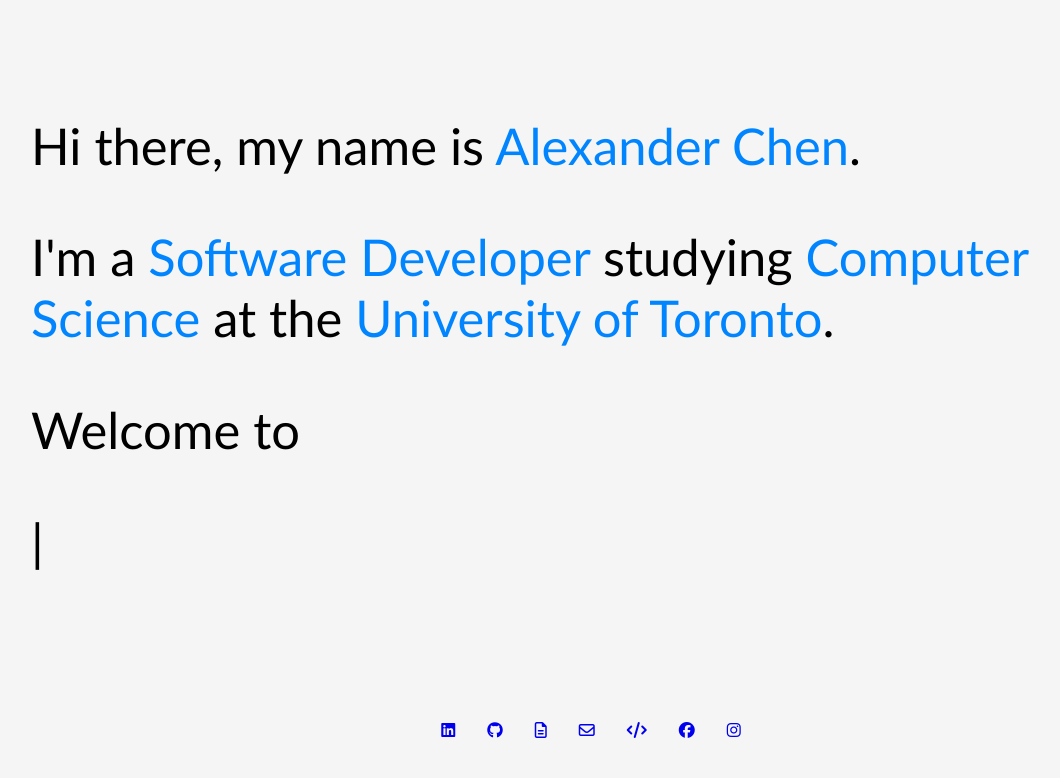
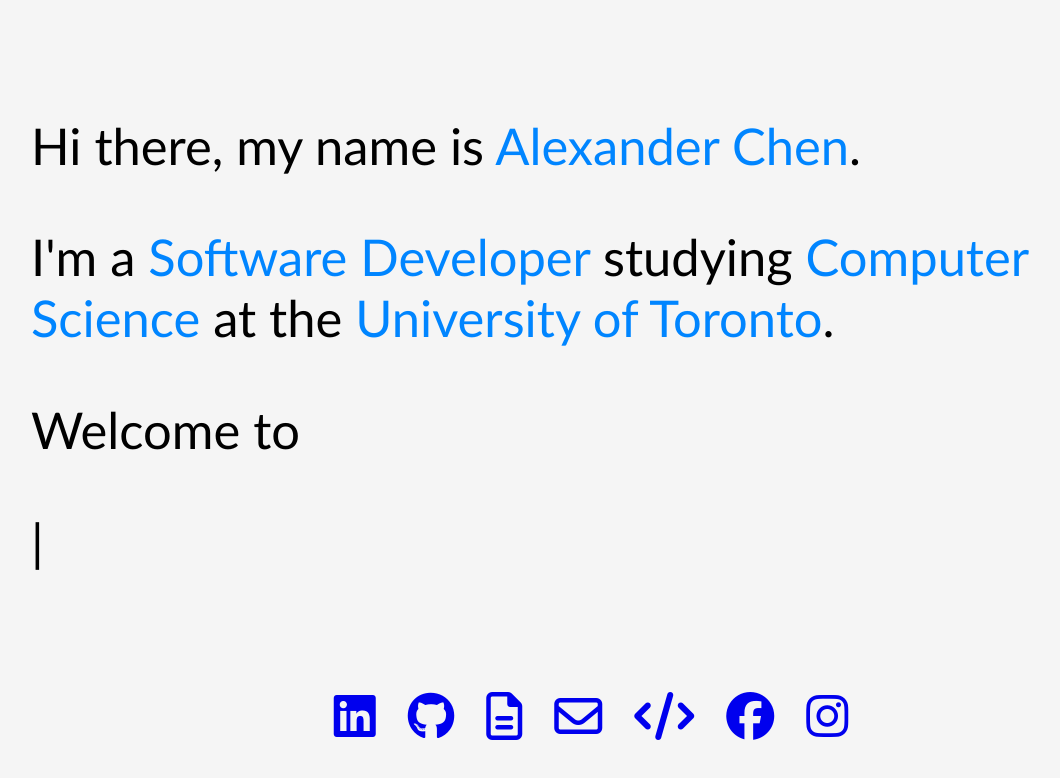
Before and after one commit to AlexXuChen/AlexXuChen.github.io, a React (Create React App) app: page / in a window 1280 px wide. Shown: the top 778 px of the page, without its empty margins (33-1093 px from the left). Built offline with nearby package versions, Linux system fonts and the light colour scheme.

Commit message:
added react bootstrap

```diff
--- a/package.json
+++ b/package.json
@@ -7,6 +7,7 @@
     "@testing-library/react": "^9.3.2",
     "@testing-library/user-event": "^7.1.2",
     "react": "^16.13.1",
+    "react-bootstrap": "^1.3.0",
     "react-dom": "^16.13.1",
     "react-scripts": "3.4.3",
     "react-scroll": "^1.8.1",
--- a/src/App.js
+++ b/src/App.js
@@ -2,6 +2,7 @@
 import './App.css';
 import Links from "./pages/links"
 import Intro from "./pages/intro"
+import Projects from "./pages/projects"
 
 function App() {
   return (
--- a/src/pages/links.js
+++ b/src/pages/links.js
@@ -9,25 +9,25 @@
      <div id="links">
         <div className="links">
           <a href="https://www.linkedin.com/in/alexander-xu-chen/" target="_blank" rel="noopener noreferrer">
-            <i class="fab fa-linkedin text-light"></i>
+            <i class="fab fa-linkedin fa-3x"></i>
           </a>
           <a href="https://github.com/AlexXuChen/" target="_blank" rel="noopener noreferrer">
-            <i className="fab fa-github text-light"></i>
+            <i className="fab fa-github fa-3x"></i>
           </a>
           <a href="https://drive.google.com/file/d/1P7TS9SrixlECz5mv2zvhw4HBp-clj-j4/view?usp=sharing" target="_blank" rel="noopener noreferrer">
-            <i class="far fa-file-alt text-light"></i>
+            <i class="far fa-file-alt fa-3x"></i>
           </a>
           <a href="mailto:alexxu.chen@mail.utoronto.ca" target="_blank" rel="noopener noreferrer">
-            <i class="far fa-envelope text-light"></i>
+            <i class="far fa-envelope fa-3x"></i>
           </a>
           <a href="https://devpost.com/AlexXuChen" target="_blank" rel="noopener noreferrer">
-            <i class='fas fa-code text-light'></i>
+            <i class='fas fa-code fa-3x'></i>
           </a>
           <a href="https://www.facebook.com/people/Alex-Chen/100005588077292" target="_blank" rel="noopener noreferrer">
-            <i class='fab fa-facebook text-light'></i>
+            <i class='fab fa-facebook fa-3x'></i>
           </a>
-          <a href="https://instagram.com/alexxuchen/" target="_blank">
-            <i class="fab fa-instagram text-light"></i>
+          <a href="https://www.instagram.com/cookingcuzcovid/" target="_blank">
+            <i class="fab fa-instagram fa-3x"></i>
           </a>
         </div>
       </div>
--- a/src/pages/projects.js
+++ b/src/pages/projects.js
@@ -6,6 +6,7 @@
 class Projects extends Component {
   render() {
     return (
+      <div></div>
     )
   }
 }
```
Also changed, not shown: 1 other file (tests, documents, lock files or other folders).
